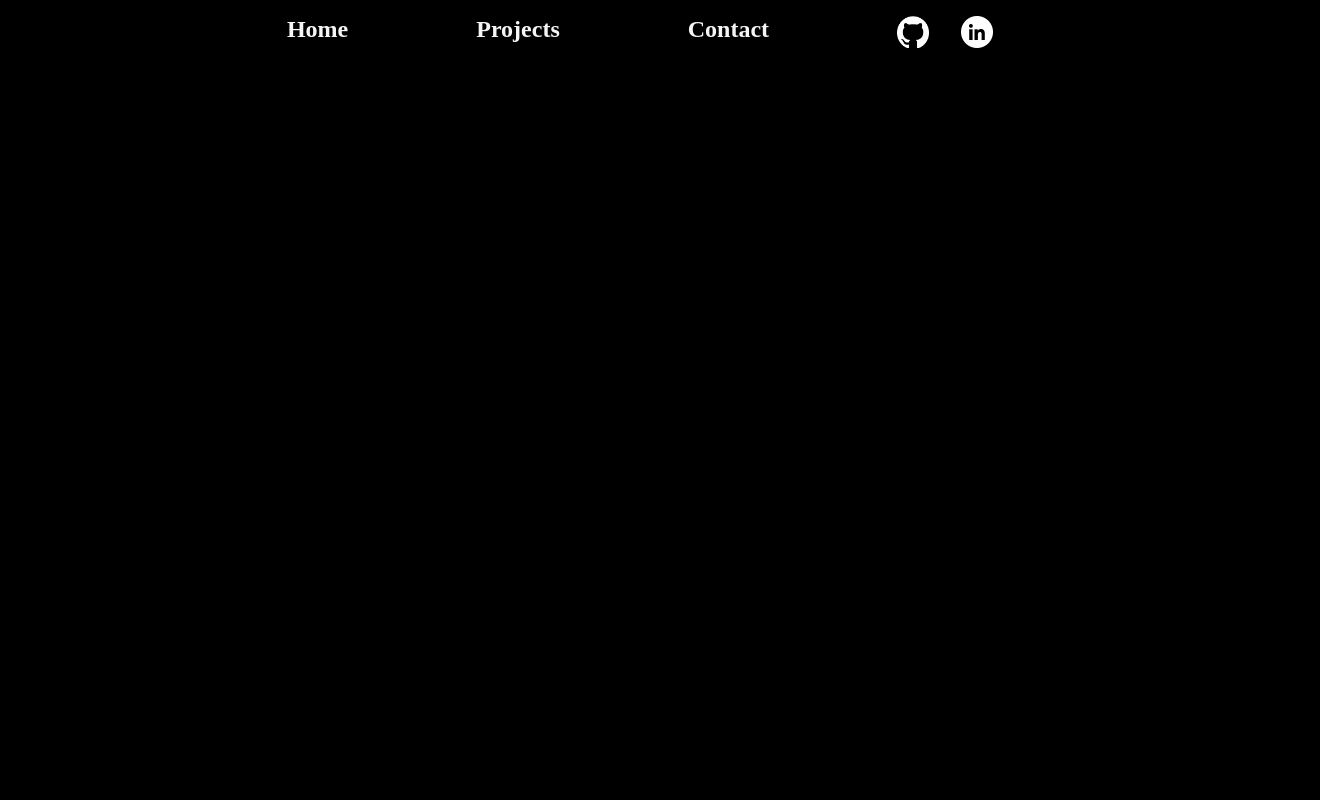
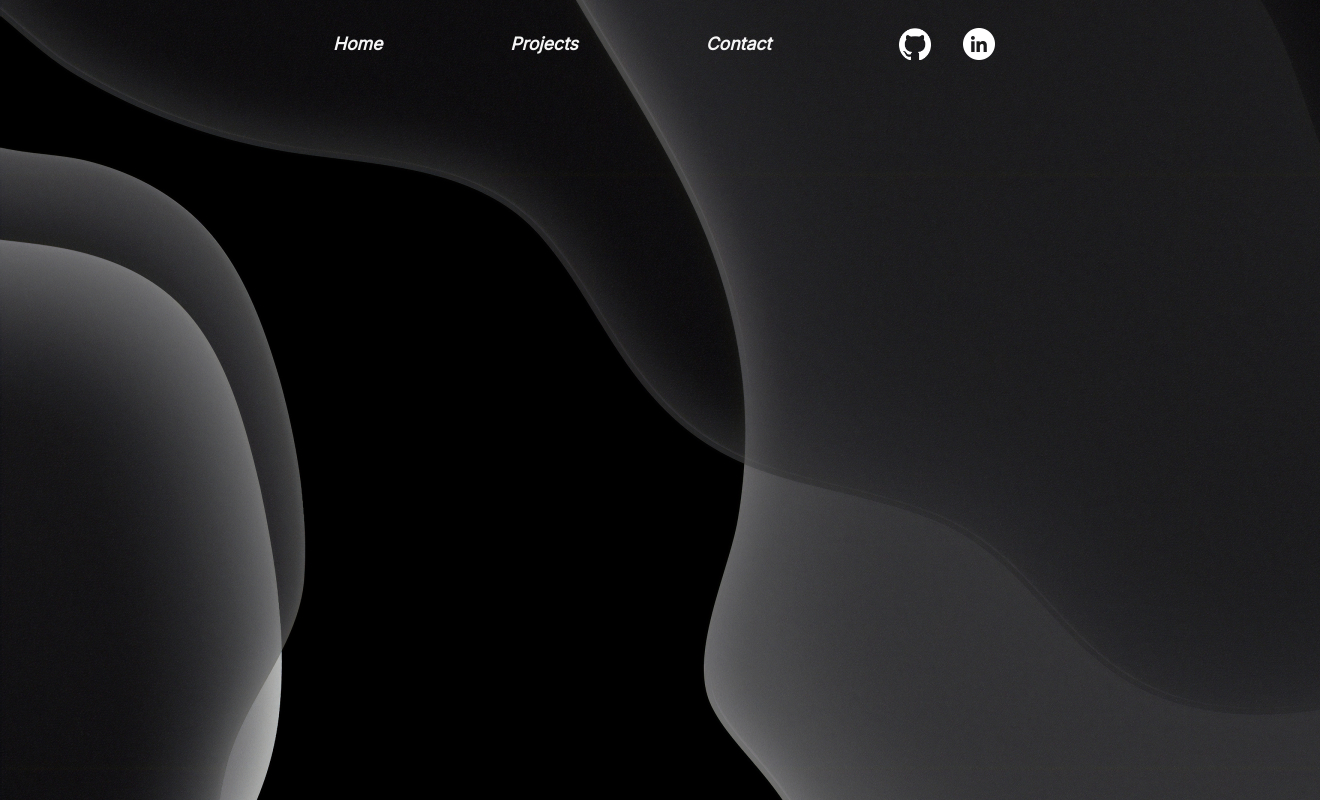
Before and after one commit to tptheautis/tptheautis.github.io, a plain HTML site: page index.html in a window 1280 px wide. Shown: the whole page, 1320 px wide, since content can reach past the window. Drawn offline with Linux system fonts and the light colour scheme.

Commit message:
github link

```diff
--- a/index.html
+++ b/index.html
@@ -3,6 +3,7 @@
 <head>
     <meta charset="UTF-8">
     <meta name="viewport" content="width=device-width, initial-scale=1.0">
+    <link href='https://fonts.googleapis.com/css?family=Inter' rel='stylesheet'>
     <script src="script.js" defer></script>
     <link rel="stylesheet" href="style.css">
     <title>Portfolio</title>
--- a/script.js
+++ b/script.js
@@ -16,6 +16,13 @@ const linkedinIcon = document.createElement('img');
 linkedinIcon.classList.add('linkedinIcon');
 linkedinIcon.src = 'linkedin.png'
 
+//Image Links
+githubIcon.onclick = function() {
+    window.open("https://github.com/tptheautis");
+};
+
+
+
 // Add icons to page
 navbar.append(menu)
 menu.append(githubIcon);
--- a/style.css
+++ b/style.css
@@ -1,34 +1,31 @@
 body {
+    width: 100%;
+    height: 100%;
+    font-family: 'Inter', sans-serif;
+    font-style: italic;
     font-weight: 100;
     color: white;
-    background-color: black
-}
-
-.inter-navbar {
-  font-family: "Inter", sans-serif;
-  font-optical-sizing: auto;
-  font-weight: 100;
-  font-style: normal;
-  font-variation-settings:
-    "slnt" 0;
+    background-image: url("websitewallpaper.jpg");
+    background-size: auto;
 }
 
 #navbar {
     display: flex;
     flex-direction: row;
+    padding: 1rem;
     width: 100%;
     gap: 8rem;
-    font-size: 1.5rem;
+    font-size: 1.1rem;
     justify-content: center;
+    align-items: center;
     color: whitesmoke;
-    background-color: #000000;
 }
 
 .menu {
     display: flex;
     gap: 2rem;
     flex-direction: row;
-    justify-content: flex-end;
+    justify-content: center;
 }
 
 .home, .projects, .contact {
```
Also changed, not shown: websitewallpaper.jpg (added).
